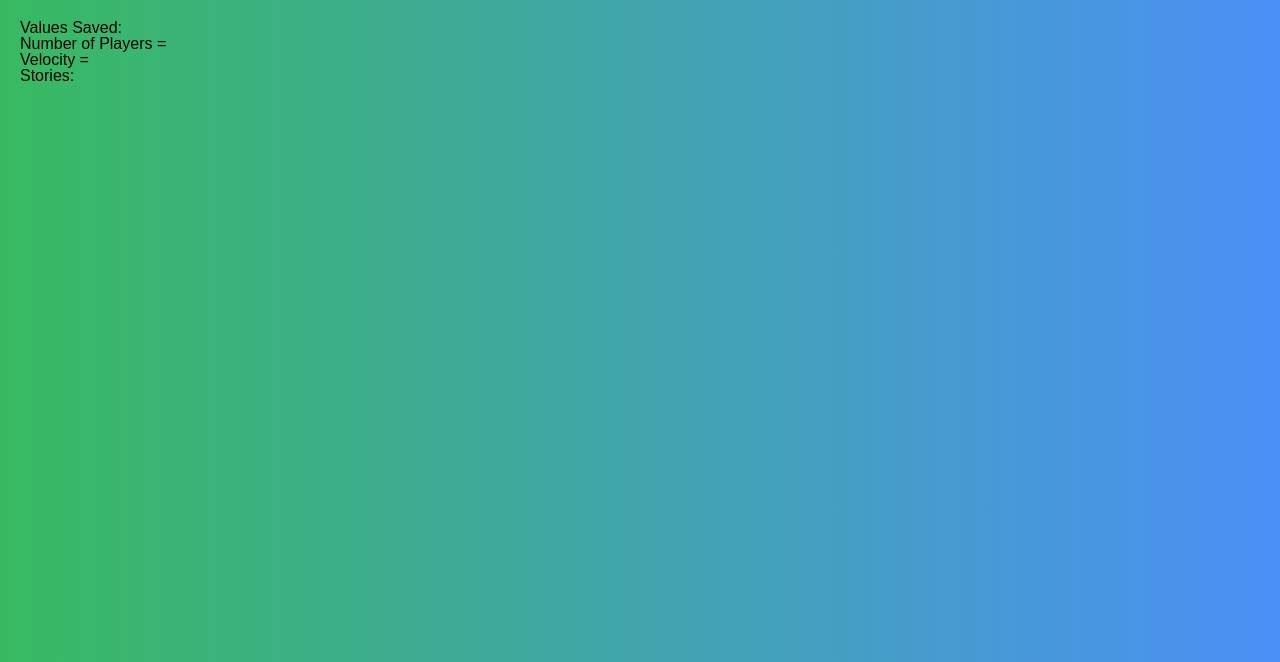
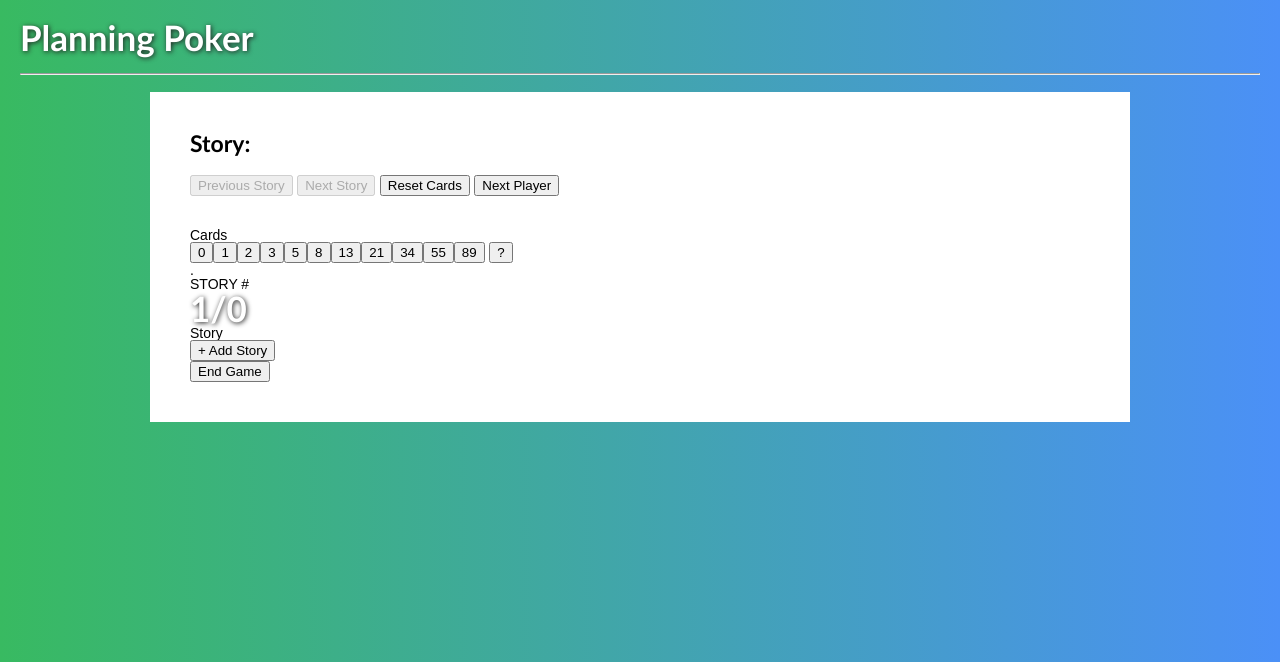
Before and after one commit to geoffreymeier/CS471-PlanningPoker, a PHP site: page /game.php in a window 1280 px wide. Shown: the top 662 px of the page. Run offline with PHP 8.4, Linux system fonts and the light colour scheme; data that the repository does not hold is empty.

Commit message:
Game Page - HTML #23
just started learning all this this weekend so my code is probably very messy :|
I just used JS for 'previous/next story' buttons to work.
If you guys want to add/delete anything, or want me to add or change anything please do!

```diff
--- a/game.php
+++ b/game.php
@@ -1,27 +1,162 @@
+<!DOCTYPE php>
+<!--DATA-->
 <?php
-session_start();
-
 $numPlayers = $_POST['numplayers'];
 $velocity = $_POST['velocity'];
 $stories = trim($_POST['stories']);
 $storiesArray = explode("\n", $stories);
 $storiesArray = array_filter($storiesArray, 'trim');
+$currentplayer = 0;
+$currentstory = 0;
+$isPrevDisabled = true;
+$isNextDisabled = true;
+$nextPlayerButtonName = "Next Player";
+if ($numPlayers == 1) $nextPlayerButtonName = "See Results";
 
+if (sizeof($storiesArray) > 1) $isNextDisabled = false;
+$cardSets = array(
+  array(0,1,2,3,5,8,13,21,34,55,89),
+  array(0,0.5,1,2,3,5,8,13,20,40,100),
+  array("XXS","XS","S","M","L","XL","XXL"),
+  array(0,1,2,4,8,16,32,64)
+);
+$cardSetChosen = 0;
+if ($_POST['cardset'] == 'modfibonacci') $cardSetChosen = 1;
+if ($_POST['cardset'] == 'tshirts') $cardSetChosen = 2;
+if ($_POST['cardset'] == 'powers') $cardSetChosen = 3;
 ?>
-<html>
+
 <head>
-    <title>Game | Planning Poker</title>
-    <link rel="stylesheet" href="styles.css">
+  <title>Lobby | Planning Poker</title>
+  <link rel="stylesheet" href="styles.css">
 </head>
+
 <body>
-    <div>Values Saved:</div>
-    <?php
-        echo "<div>Number of Players = $numPlayers</div>";
-        echo "<div>Velocity = $velocity</div>";
-        echo "<div>Stories:</div>";
-        foreach ($storiesArray as $story) {
-            echo"<div>&nbsp&nbsp&nbsp$story</div>";
+  <header>
+    <h1>Planning Poker<hr></h1>
+  </header>
+
+  <main>
+    <!--LEFT SIDE OF THE SCREEN-->
+    <div class="split left">
+      <!--TOPLEFT-->
+      <div class="ltop">
+        <h2>
+          <div id="currentStoryTitle">
+
+            <?php
+            echo "Story: &nbsp$storiesArray[0]";
+            ?>
+          </div>
+        </h2>
+
+        <button type="button" class="bluebutton" id="prevbutton" name="prevbutton" onclick="prevbutton()"
+        <?php echo $isPrevDisabled?'disabled':''; ?>>
+        Previous Story</button>
+        <button type="button" class="bluebutton" id="nextbutton" name="nextbutton" onclick="nextbutton()"
+        <?php echo $isNextDisabled?'disabled':''; ?>>
+        Next Story</button>
+        <button type="button" id="resetbutton">Reset Cards</button>
+        <button type="button" id="nextplayerbutton"><?php echo $nextPlayerButtonName; ?></button>
+
+          <br><br><br>
+          <?php
+          for ($x = 1; $x <= $numPlayers; $x++) {
+            echo "<img src='hiddencard.PNG'  height='60' alt=''> Player $x&nbsp&nbsp&nbsp";
+          }
+          ?>
+        </div>
+
+        <!--BOTTOMLEFT-->
+        <div class="lbottom">
+          <div>
+            <label class="pushdown">Cards</label>
+          </div>
+          <?php
+          for ($j = 0; $j <= sizeof($cardSets[$cardSetChosen])-1; $j++) {
+              echo "<button class='card'>" . $cardSets[$cardSetChosen][$j] . "</button>";
+          }
+          ?>
+          <button class="card" id="noClueCard">?</button>
+        </div>
+      </div>
+
+      <!--RIGHT SIDE OF THE SCREEN-->
+      <div class="split right">
+        <!--TOPRIGHT-->
+        <div class="rtop">
+          <div id="storynumsect">
+            <label class="pushdown">.</label><br>
+            <label>STORY #</label>
+            <h1 id="currentStoryHeader"><?php echo strval($currentstory+1) . "/" . sizeof($storiesArray) ?></h1>
+          </div>
+
+          <div id="blacksect">
+            <div><label id="s">Story</label></div>
+          </div>
+
+          <?php
+            for ($j = 0; $j <= sizeof($storiesArray)-1; $j++) {
+              echo "<div class='belowblacksect' id='story" . $j . "'><p>" . $storiesArray[$j] . "</p></div>";
+            }
+          ?>
+        </div>
+
+        <!--BOTTOMRIGHT-->
+        <div class="rbottom">
+          <button type="button" id="addstorybutton">+ Add Story</button><br>
+          <button type="button" id="endbutton">End Game</button>
+        </div>
+      </div>
+    </main>
+  </body>
+
+
+
+<!--javascript for button onclick-->
+  <script>
+  var currentstory = <?php echo json_encode($currentstory); ?>;
+  var storiesArray = <?php echo json_encode($storiesArray); ?>;
+
+    function nextbutton() {
+      if(currentstory < storiesArray.length-1) {
+        if(currentstory==0) {
+          document.getElementById("prevbutton").disabled = false;
+          document.getElementById("prevbutton").style.backgroundColor="#0572DC";
+        } else if(currentstory >= storiesArray.length-2) {
+          document.getElementById("nextbutton").disabled = true;
+          document.getElementById("nextbutton").style.backgroundColor="#ABABAB";
         }
-    ?>
-</body>
-</html>
+        var storyid = "story" + currentstory.toString();
+        document.getElementById(storyid).style.backgroundColor = "#EAEAEA";
+        currentstory++;
+        document.getElementById("currentStoryTitle").innerHTML = 'Story: &nbsp'
+        + storiesArray[currentstory];
+        document.getElementById("currentStoryHeader").innerHTML = (currentstory+1).toString()
+        + "/" + storiesArray.length;
+        storyid = "story" + currentstory.toString();
+        document.getElementById(storyid).style.backgroundColor = "white";
+      }
+    }
+
+    function prevbutton() {
+      if(currentstory > 0) {
+        if(currentstory==storiesArray.length-1) {
+          document.getElementById("nextbutton").disabled = false;
+          document.getElementById("nextbutton").style.backgroundColor="#0572DC";
+        } else if(currentstory <= 1) {
+          document.getElementById("prevbutton").disabled = true;
+          document.getElementById("prevbutton").style.backgroundColor="#ABABAB";
+        }
+        var storyid = "story" + currentstory.toString();
+        document.getElementById(storyid).style.backgroundColor = "#EAEAEA";
+        currentstory--;
+        document.getElementById("currentStoryTitle").innerHTML = 'Story: &nbsp'
+        + storiesArray[currentstory];
+        document.getElementById("currentStoryHeader").innerHTML = (currentstory+1).toString()
+        + "/" + storiesArray.length;
+        storyid = "story" + currentstory.toString();
+        document.getElementById(storyid).style.backgroundColor = "white";
+      }
+    }
+  </script>
```
